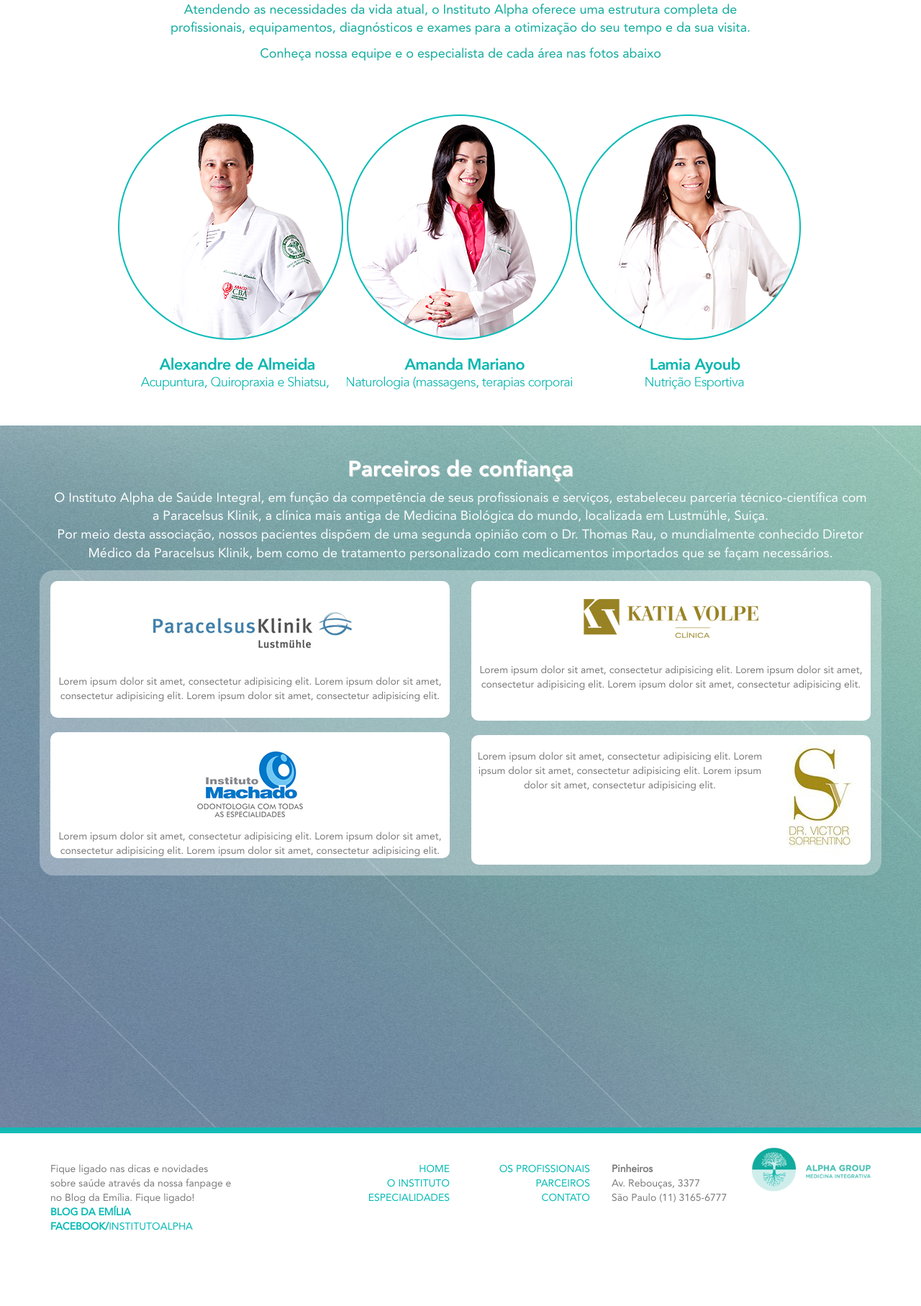
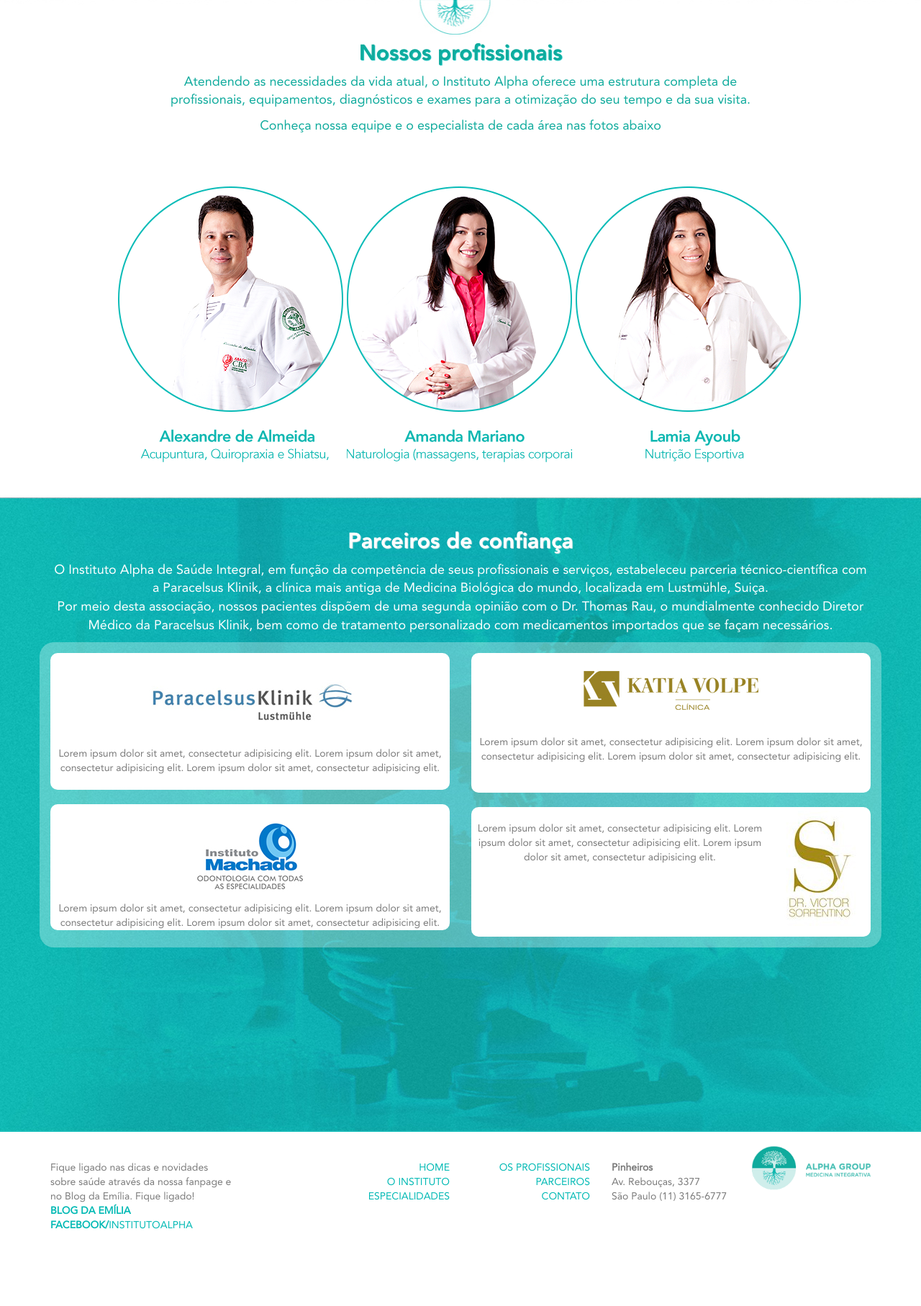
Before and after one commit to pamgaiguer/alphainstitute, a PHP site: page /index.php in a window 1280 px wide. Shown: the part 2315-4129 px from the top of the page at 72% size. After the commit the page ends 4022 px from the top, so only its background shows below. Run offline with PHP 8.4, Linux system fonts and the light colour scheme.

Commit message:
site alpha

```diff
--- a/css/main.css
+++ b/css/main.css
@@ -181,7 +181,7 @@
 .div-parceiros{
   background: url('../images/bg5.jpg') no-repeat top center;
   background-size: cover;
-  height: 981px;
+  height: 879px;
 }
 .div-contato{
   padding: 20px 0;
@@ -264,8 +264,7 @@
   padding: 5px;
 }
 footer{
-
-  height: 200px;
+  height: 100px;
 }
 footer ul li{
   color: #7b7b7b;
--- a/index.php
+++ b/index.php
@@ -49,6 +49,9 @@
       e aportando novas informações de qualidade, nutrientes e pensamentos com igual importância.
     </p>
     <span class="text-center"><a class="link-box" href="alphagroup.php">Leia mais</a></span>
+    <br><br><Br>
+    <br><br><Br>
+
   </section>
 
   <section class="section fp-responsive div-especialidades text-center">
```
Also changed, not shown: images/bg5.jpg, images/old-bg5.jpg (added).
